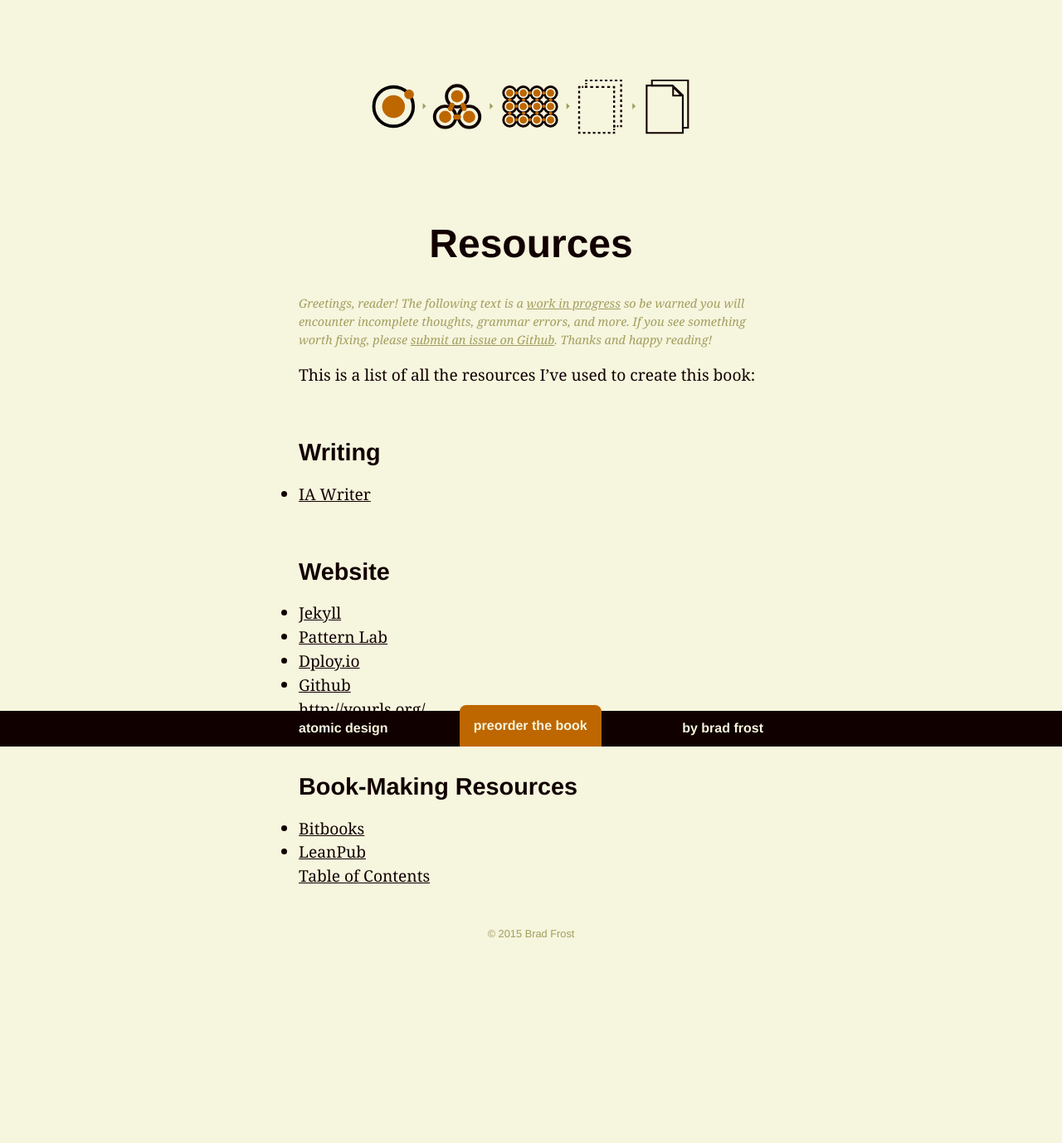
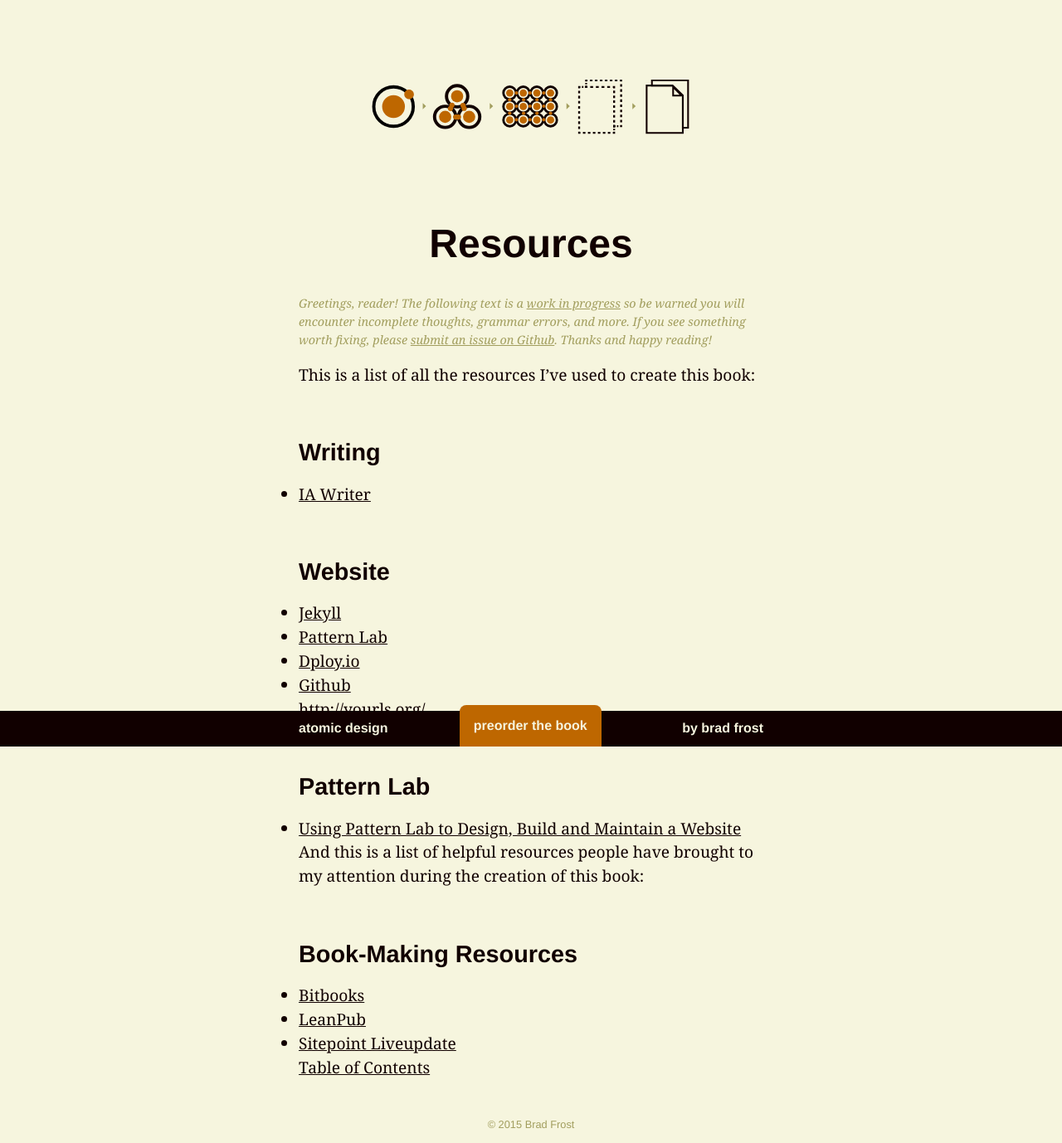
Before and after one commit to bradfrost/atomic-design, a Jekyll site: the page built from resources.md, in a window 1280 px wide. Shown: the whole page at 83% size. Built offline with Jekyll 4.4.1, drawn with Linux system fonts in a browser that asks for light colours; before the commit the page ends 1148 px from its top, so only the background shows below that.

Commit message:
Added a few resources to the (unstyled) resources page

```diff
--- a/resources.md
+++ b/resources.md
@@ -17,7 +17,12 @@ This is a list of all the resources I've used to create this book:
 
 http://yourls.org/
 
+## Pattern Lab
+- [Using Pattern Lab to Design, Build and Maintain a Website](http://www.brianmuenzenmeyer.com/using-patternlab-to-design-build-and-maintain-a-website/)
+
+And this is a list of helpful resources people have brought to my attention during the creation of this book:
 
 ## Book-Making Resources
 - [Bitbooks](http://bitbooks.cc/)
 - [LeanPub](https://leanpub.com/)
+- [Sitepoint Liveupdate](https://learnable.com/liveupdate)
```
Also changed, not shown: 1 other file.
